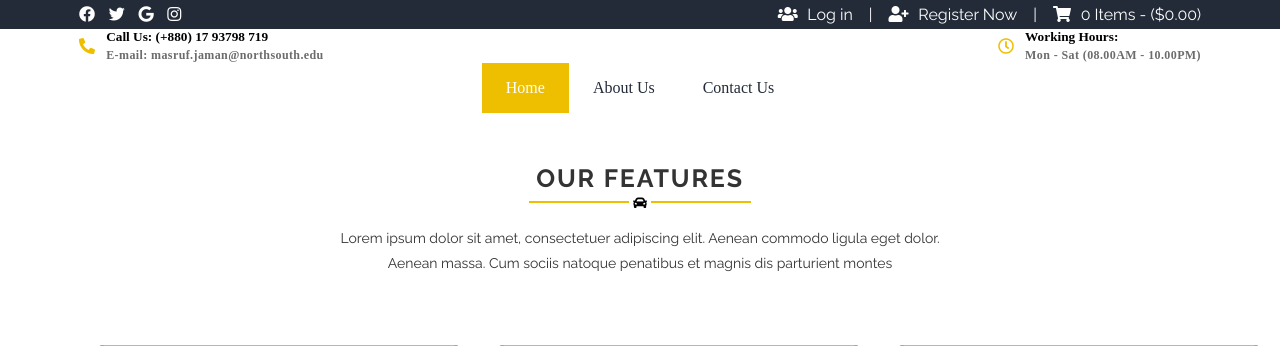
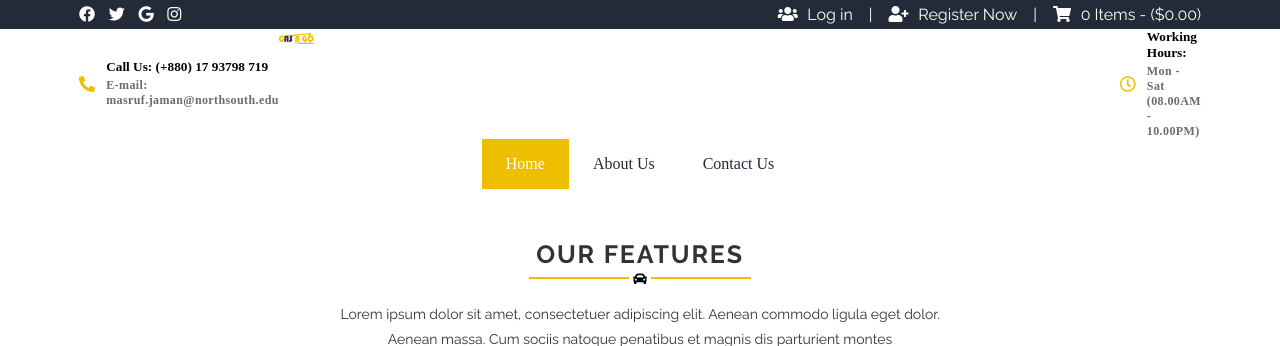
Before and after one commit to masrufjaman/gas-n-go, a Django app: page / in a window 1280 px wide. Shown: the top 346 px of the page. Run offline with Django 3.2, Linux system fonts and the light colour scheme; style sheets or scripts are compiled from the project's sources.

Commit message:
added logo and icon

```diff
--- a/home/static/home/styles/main.css
+++ b/home/static/home/styles/main.css
@@ -106,6 +106,11 @@ nav .top .time i {
   color: #eebf00;
 }
 
+nav .top .branding img {
+  max-width: 10%;
+  max-height: 10%;
+}
+
 nav .navbar a {
   text-decoration: none;
   color: #232b38;
--- a/home/static/home/styles/main.scss
+++ b/home/static/home/styles/main.scss
@@ -101,6 +101,11 @@ nav .top .time i {
   color: $primary;
 }
 
+nav .top .branding img {
+  max-width: 10%;
+  max-height: 10%;
+}
+
 // *Bottom-nav
 nav .navbar a {
   text-decoration: none;
--- a/home/templates/home/base.html
+++ b/home/templates/home/base.html
@@ -75,8 +75,7 @@
           </div>
           <!-- !Logo -->
           <div class="branding">
-            <!-- TODO: Make Branding logo -->
-            <img src="" alt="" />
+            <img src="{% static "home/images/logo.png" %}" alt="" />
           </div>
           <div class="time flex items-center">
             <i class="far fa-clock"></i>
```
Also changed, not shown: home/static/home/images/icon.png (added), home/static/home/images/logo.png (added), 1 other file.
